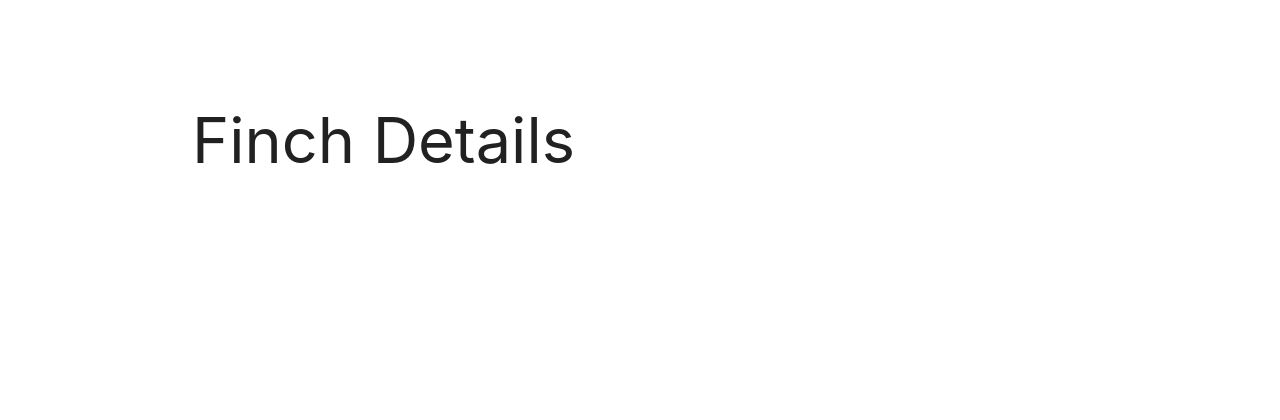
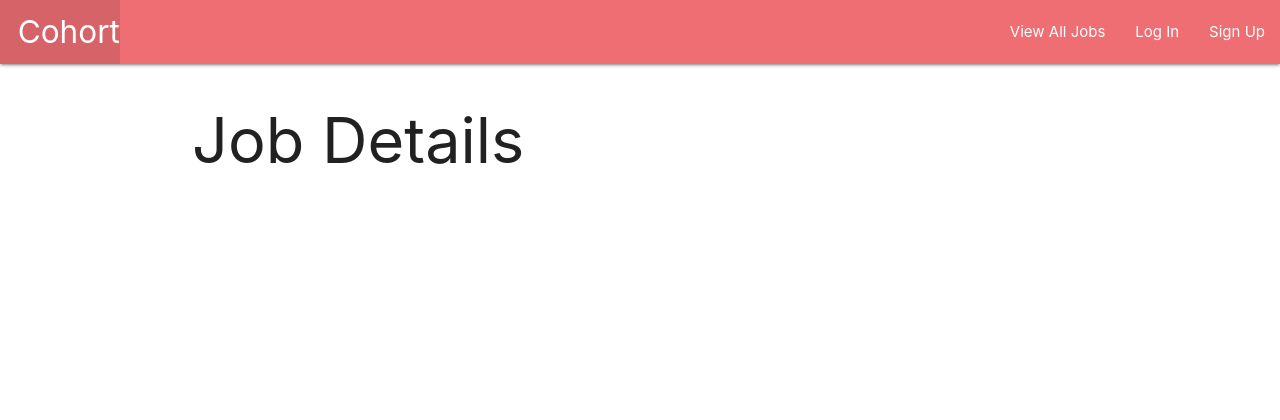
Before and after one commit to jillpe/cohort, a Django app: template main_app/templates/jobtitles/detail.html in a window 1280 px wide. Shown: the top 420 px of the page. Run offline with Django 3.2, Linux system fonts and the light colour scheme; the template is opened without the code that fills it, so the values that code supplies are empty.

Commit message:
login, logout, signup

```diff
--- a/main_app/templates/base.html
+++ b/main_app/templates/base.html
@@ -13,7 +13,23 @@
 </head>
 <body>
   <header class="navbar-fixed">
-
+    <nav>
+      <div class="nav-wrapper">
+        <ul>
+          <li><a href="/" class="left brand-logo">&nbsp;&nbsp;Cohort</a></li>
+        </ul>
+        <ul class="right">
+          <li><a href="{% url 'index' %}">View All Jobs</a></li>
+          {% if user.is_authenticated %}
+          <li><a href="{% url 'jobtitles_create' %}">Add a Job</a></li>
+          <li><a href="{% url 'logout' %}">Log Out</a></li>
+          {% else %}
+          <li><a href="{% url 'login' %}">Log In</a></li>
+          <li><a href="{% url 'signup' %}">Sign Up</a></li>
+          {% endif %}
+        </ul>
+      </div>
+    </nav>
   </header>
   <main class="container">
     {% block content %}
--- a/main_app/templates/jobtitles/detail.html
+++ b/main_app/templates/jobtitles/detail.html
@@ -1,7 +1,7 @@
 {% extends 'base.html' %}
 {% block content %}
 
-<h1>Finch Details</h1>
+<h1>Job Details</h1>
 
 {{ jobtitle.name }}
 
--- a/main_app/urls.py
+++ b/main_app/urls.py
@@ -16,6 +16,6 @@ urlpatterns = [
 #     path('toys/create/', views.ToyCreate.as_view(), name='toys_create'),
 #     path('toys/<int:pk>/update/', views.ToyUpdate.as_view(), name='toys_update'),
 #     path('toys/<int:pk>/delete/', views.ToyDelete.as_view(), name='toys_delete'),
-#     path('accounts/signup/', views.signup, name='signup'),
+    path('accounts/signup/', views.signup, name='signup'),
 
 ]
```
Also changed, not shown: main_app/views.py (+14 -0 lines).
